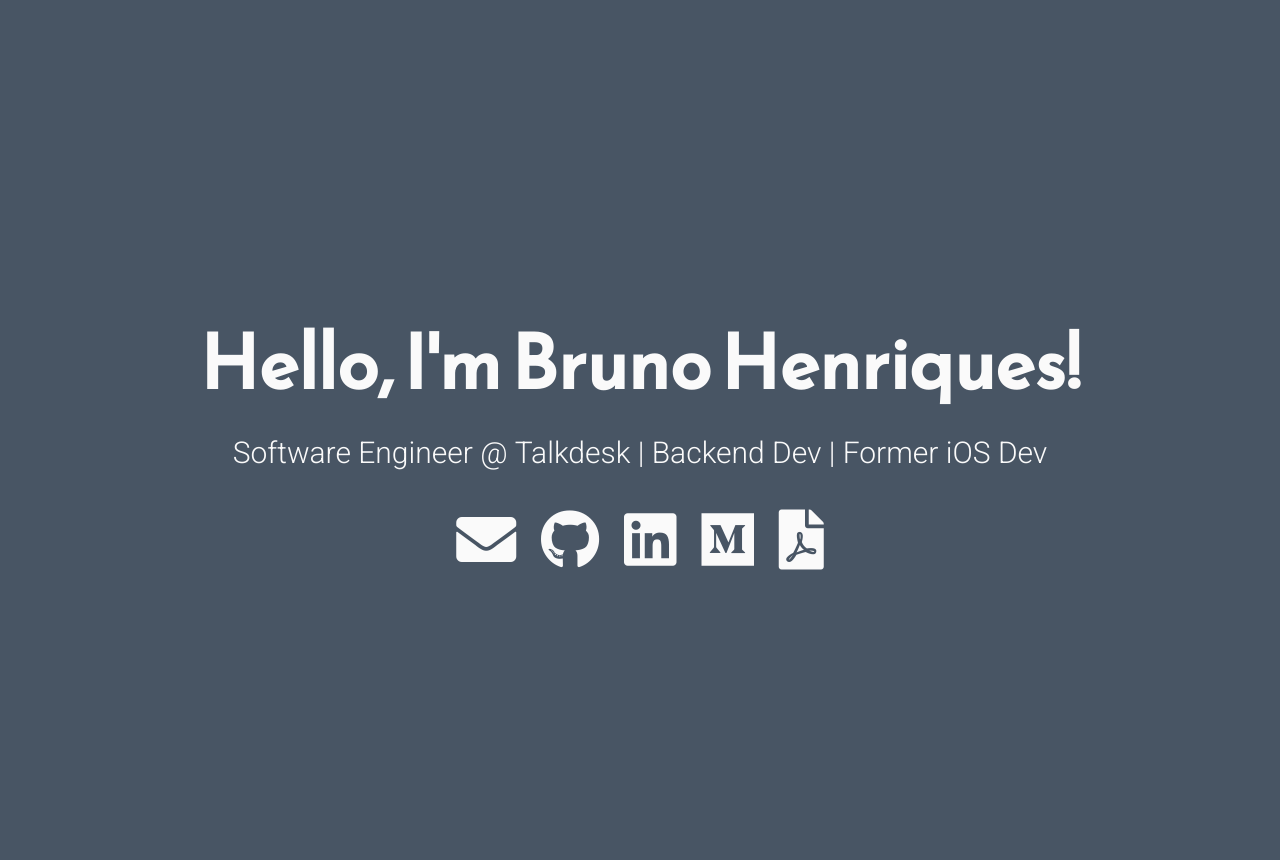
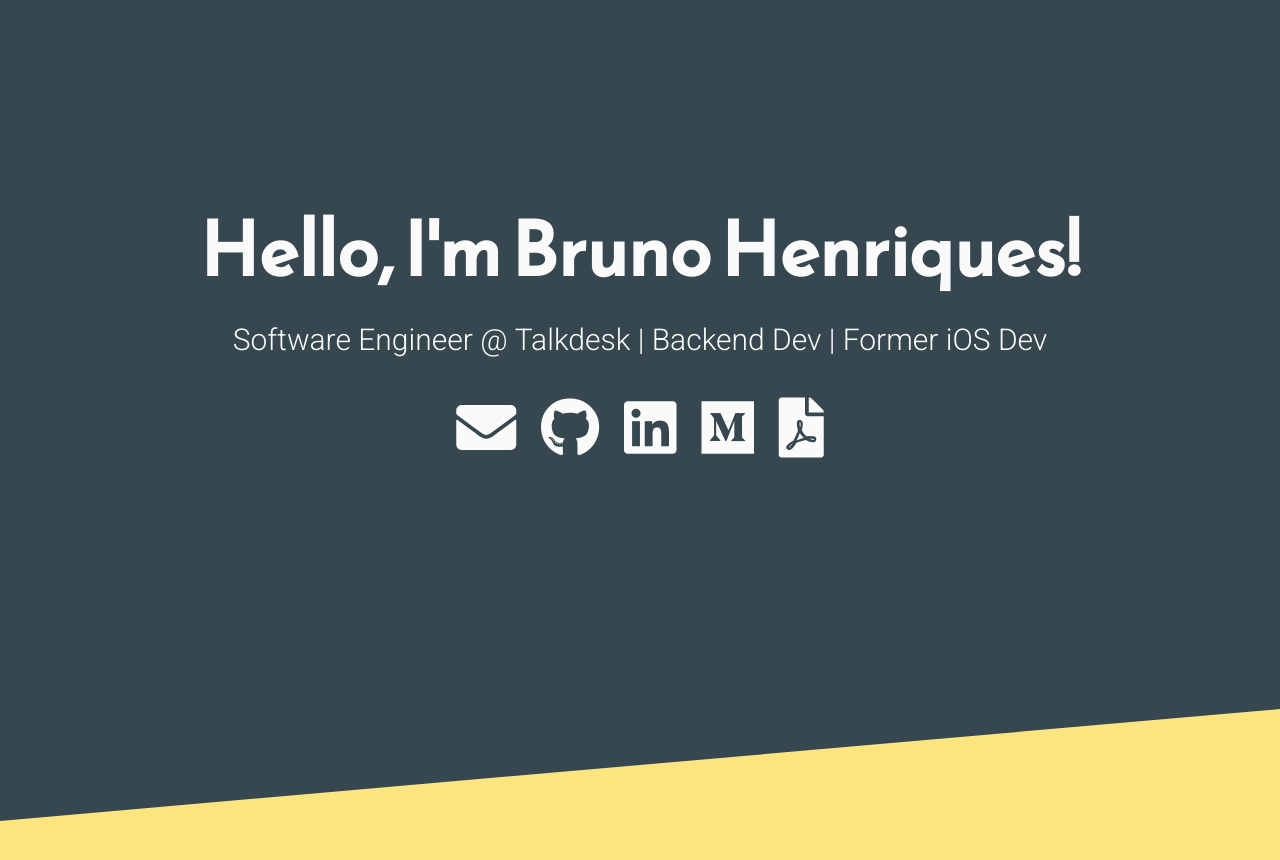
Before and after one commit to xanzheus/riques, a Jekyll site: the page built from index.html, in a window 1280 px wide. Shown: the top 860 px of the page. Built offline with Jekyll 4.4.1, drawn with Linux system fonts in a browser that asks for light colours; nearby versions of some CDN libraries.

Commit message:
Set skewed background

```diff
--- a/_layouts/default.html
+++ b/_layouts/default.html
@@ -9,6 +9,8 @@ layout: compress
     {% include style.html %}
   </head>
   <body>
-    {{ content }}
+    <div class="skewed-background">
+      {{ content }}
+    </div>
   </body>
 </html>
--- a/_sass/_layout.scss
+++ b/_sass/_layout.scss
@@ -1,5 +1,4 @@
 /* Typography */
-
 html {
 	font-family: 'Roboto', sans-serif;
 }
@@ -28,18 +27,32 @@ html {
 	}
 }
 
-.icons-social i {
-	font-size: 3em;
+
+/* Background */
+
+body {
+	background: $secondary-background-color;
 }
 
-/* Custom Styles */
+.skewed-background{
+	background: $main-background-color;
+	padding: 10vh 0;
+	margin-top: -10vh;
+	transform: skew(0deg, -5deg);
+
+	main {
+		transform: skew(0deg, 5deg);
+	}
+}
+
+/* Content layout itself */
 
 main {
 	display: flex;
 	flex-direction: column;
-	min-height: 100vh;
+	height: 75vh;
+	padding: 0px 30px;
 	justify-content: center;
-	padding: 0 30px;
 	text-align: center;
 }
 
@@ -56,16 +69,6 @@ main > .tagline {
 }
 
 .icons-social i {
+	font-size: 3em;
 	padding: 10px;
 }
-
-.devto {
-	margin-bottom: -0.20rem;
-}
-
-.devto svg {
-	margin-bottom: -0.20rem;
-	margin-left: 0.675rem;;
-	width: 2.65rem;
-	height: 2.65rem;
-}
--- a/_sass/_theme.scss
+++ b/_sass/_theme.scss
@@ -1,7 +1,7 @@
 /* Theme */
 
 main {
-	background: $main-background-color;
+	//background: $main-background-color;
 	color: $main-text-color;
 }
 
--- a/_sass/_vars.scss
+++ b/_sass/_vars.scss
@@ -1,4 +1,6 @@
-$main-background-color:         #485564;
+$main-background-color:         #37474F;
+$secondary-background-color:    #ffe57f;
+
 $main-text-color:               #FAFAFA;
 
 $social-icons-filling-color:    #FAFAFA;
```
Also changed, not shown: index.html (indentation only).
